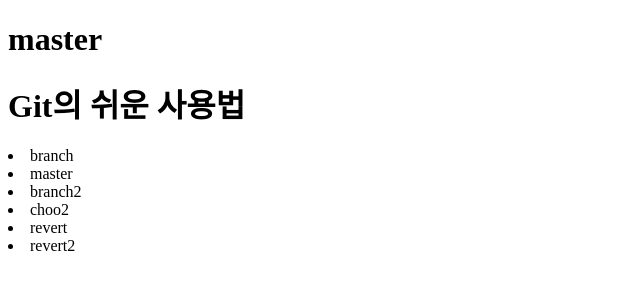
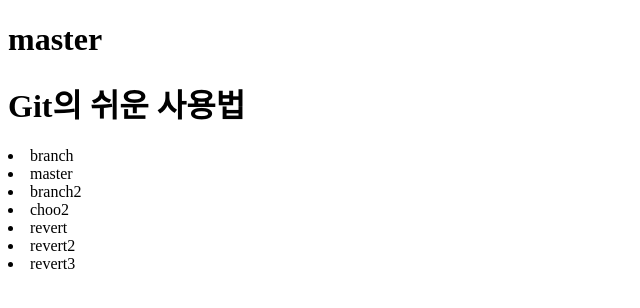
Before and after one commit to kimyongsoo7/git_18, a plain HTML site: page index.html in a window 1280 px wide. Shown: the full height of the page, 0-640 px from the left. Drawn offline with Linux system fonts and the light colour scheme.

Commit message:
li revert3 추가

```diff
--- a/index.html
+++ b/index.html
@@ -13,5 +13,6 @@
         <li>choo2</li>
         <li>revert</li>
         <li>revert2</li>
+        <li>revert3</li>
     </body>
 </html>
```
